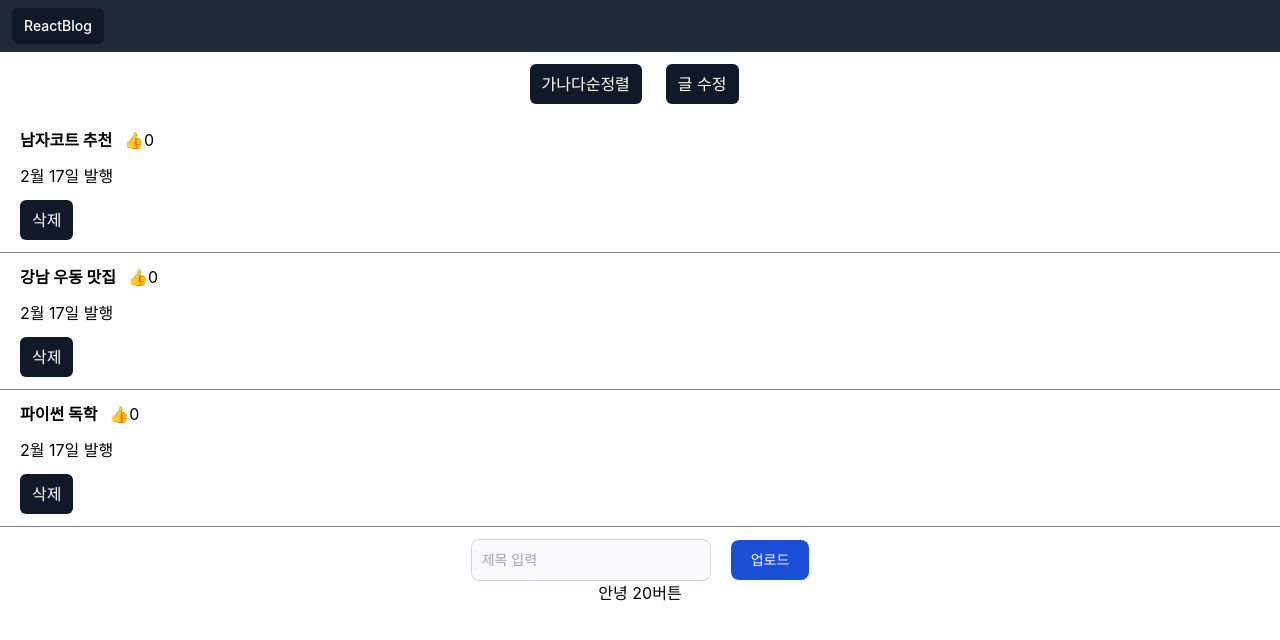
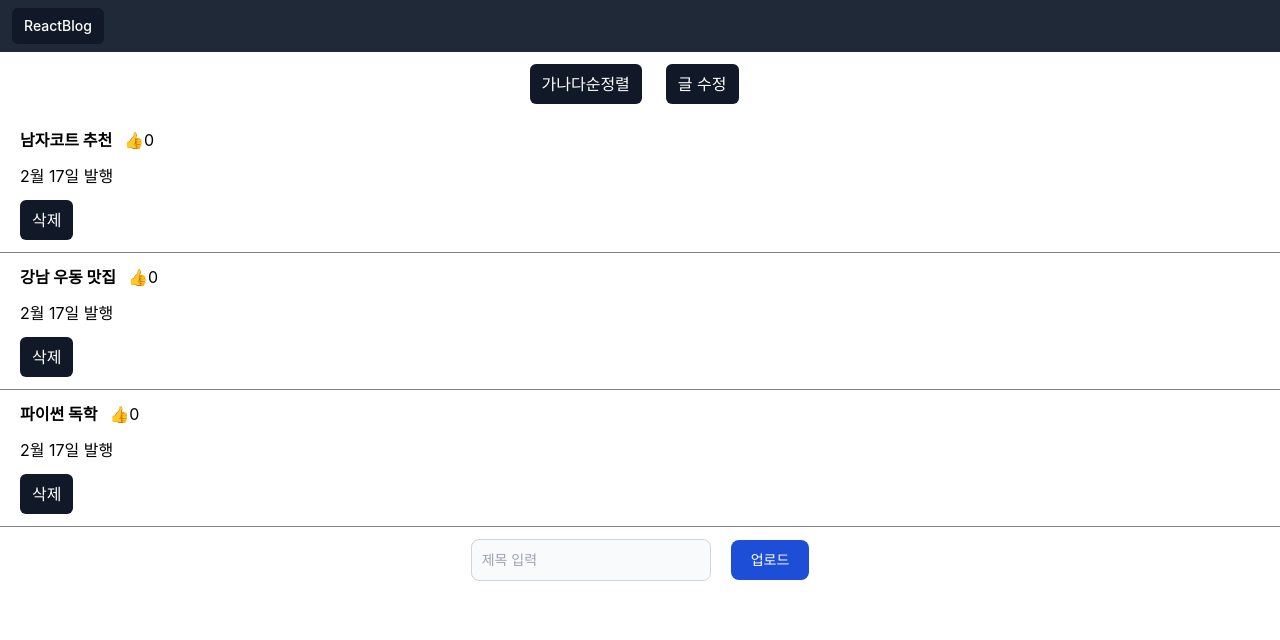
Before and after one commit to Parkdev/react_blog, a React (Create React App) app in the folder blog/: page / in a window 1280 px wide. Shown: the top 640 px of the page. Built offline with nearby package versions, Linux system fonts and the light colour scheme.

Commit message:
13강 진행중2

```diff
--- a/blog/src/App.js
+++ b/blog/src/App.js
@@ -4,7 +4,7 @@
 import logo from './logo.svg';
 import './App.css';
 import { useState } from'react';
-import React from 'react';
+// import React from 'react';
 
 function App() {
   // 서버에 가저온 데이터를 가정
@@ -136,7 +136,7 @@ return(
       {
         modal == true? <Modal 순번={순번} 글제목={글제목} 글제목변경={글제목변경}/> : null
       }
-      <Modal2></Modal2>
+      {/* <Modal2></Modal2> */}
 
     </div>
   );
@@ -158,28 +158,28 @@ function Modal(props) {
 }
 
 //예전 문법 import React 해줘야됨
-class Modal2 extends React.Component {
-  constructor(props){
-    super(props);
-    //오브젝트 생성
-    this.state = {
-      name : 'kim',
-      age : 20
-    }
-  }
-  render() {
-    return (
-      // 오브젝트 사용
-      <div>안녕 {this.state.age}
-      {/* //state사용 */}
-      <button onClick={
-        () => {
-          this.setState({age : 21})
-        }
-      }>버튼</button>
-      </div>
-    )
-  }
-}
+// class Modal2 extends React.Component {
+//   constructor(props){
+//     super(props);
+//     //오브젝트 생성
+//     this.state = {
+//       name : 'kim',
+//       age : 20
+//     }
+//   }
+//   render() {
+//     return (
+//       // 오브젝트 사용
+//       <div>안녕 {this.state.age}
+//       {/* //state사용 */}
+//       <button onClick={
+//         () => {
+//           this.setState({age : 21})
+//         }
+//       }>버튼</button>
+//       </div>
+//     )
+//   }
+// }
 
 export default App;
```
Also changed, not shown: 1 other file (tests, documents, lock files or other folders).
